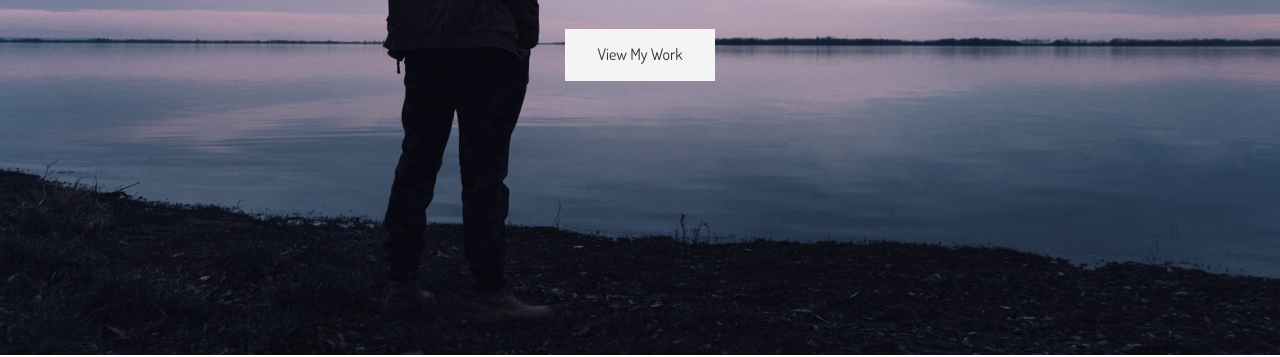
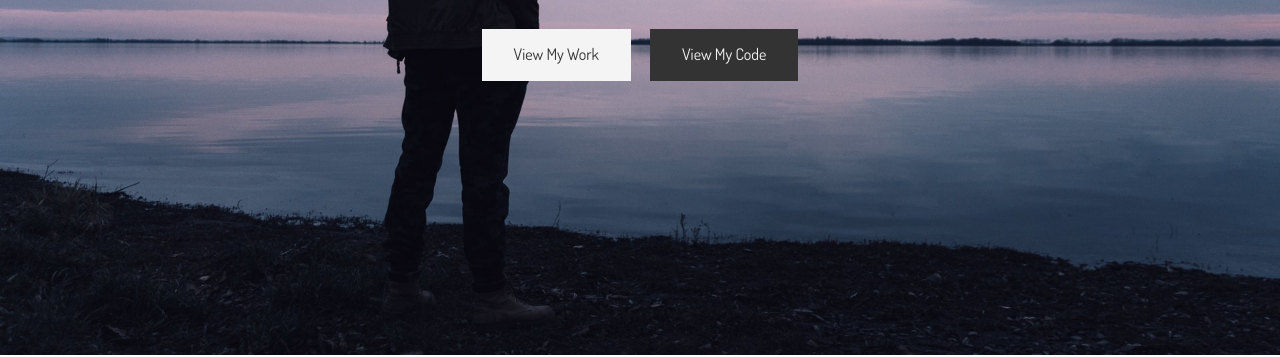
Before and after one commit to Armanzon/portfolio_website, a website: page dist/index.html in a window 1280 px wide. Shown: the part 445-802 px from the top of the page. Drawn offline with Linux system fonts and the light colour scheme.

Commit message:
Header Buttons

```diff
--- a/scss/main.scss
+++ b/scss/main.scss
@@ -93,6 +93,20 @@ img {
     h1 {
       font-size: 4rem;
       line-height: 1.2;
+    }
+
+    .header-btn {
+      margin-right: 1rem;
+    }
+
+    .button-dark {
+      @extend %btn-shared;
+      color: #f4f4f4;
+      background-color: $dark-color;
+    }
+
+    .button-dark:hover {
+      background-color: #ff0000;
     }
   }
   // Header Inner
```
Also changed, not shown: dist/css/main.css, dist/index.html.
